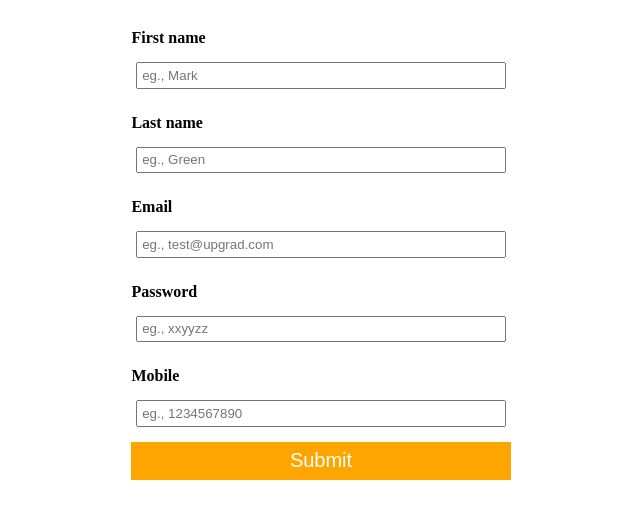
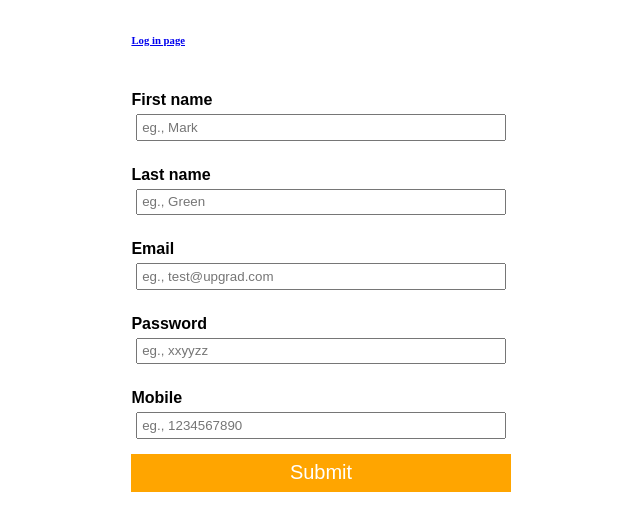
Before and after one commit to sagarsharma21/project-management-app, a plain HTML site: page index.html in a window 1280 px wide. Shown: the part 56-586 px from the top of the page, without its empty margins (319-959 px from the left). Drawn offline with Linux system fonts and the light colour scheme.

Commit message:
Add code for login page

```diff
--- a/index.html
+++ b/index.html
@@ -20,6 +20,7 @@
 
     <form style>
         <h1 >Signup Page</h1>
+        <a href="login.html"><h6>Log in page</h6></a>
     <label class="name">First name</label>
     <input type="text" placeholder="eg., Mark">
 
--- /dev/null
+++ b/login-style.css
@@ -0,0 +1,43 @@
+body{
+    display: flex;
+    flex-direction: column;
+    /*justify-content: center;
+    */
+    align-items: center;
+    padding: 10px 0 10px 0;
+
+}
+
+FORM{
+    display: flex;
+    flex-direction: column;
+    justify-content: center;
+
+    width: 30%;
+}
+
+H5{
+    color: rgb(80, 160, 200);
+}
+
+label{
+    font-weight: bolder;
+    font-size: 16px;
+    font-family: sans-serif;
+    margin: 10px 0 0 0 ;
+    padding: 1%;
+}
+
+input{
+    padding: 2%;
+    margin: 0px;
+}
+
+.Sub-button{
+    color: #fff;
+    background-color: green;
+    padding: 2%;
+    margin-top: 20px;
+    border: none;
+    font-size: 16px;
+}
--- a/style.css
+++ b/style.css
@@ -42,7 +42,8 @@ input{
 label{
     font:900;
     font-weight: bolder;
+    font-family: sans-serif;
     font-size: 20;
-    padding: 10px 0 10px  0 ;
+    padding: 10px 0 0px  0 ;
     margin: 10px 0 0px 0 ;
 }
```
Also changed, not shown: login.html (added, +24 -0 lines).
